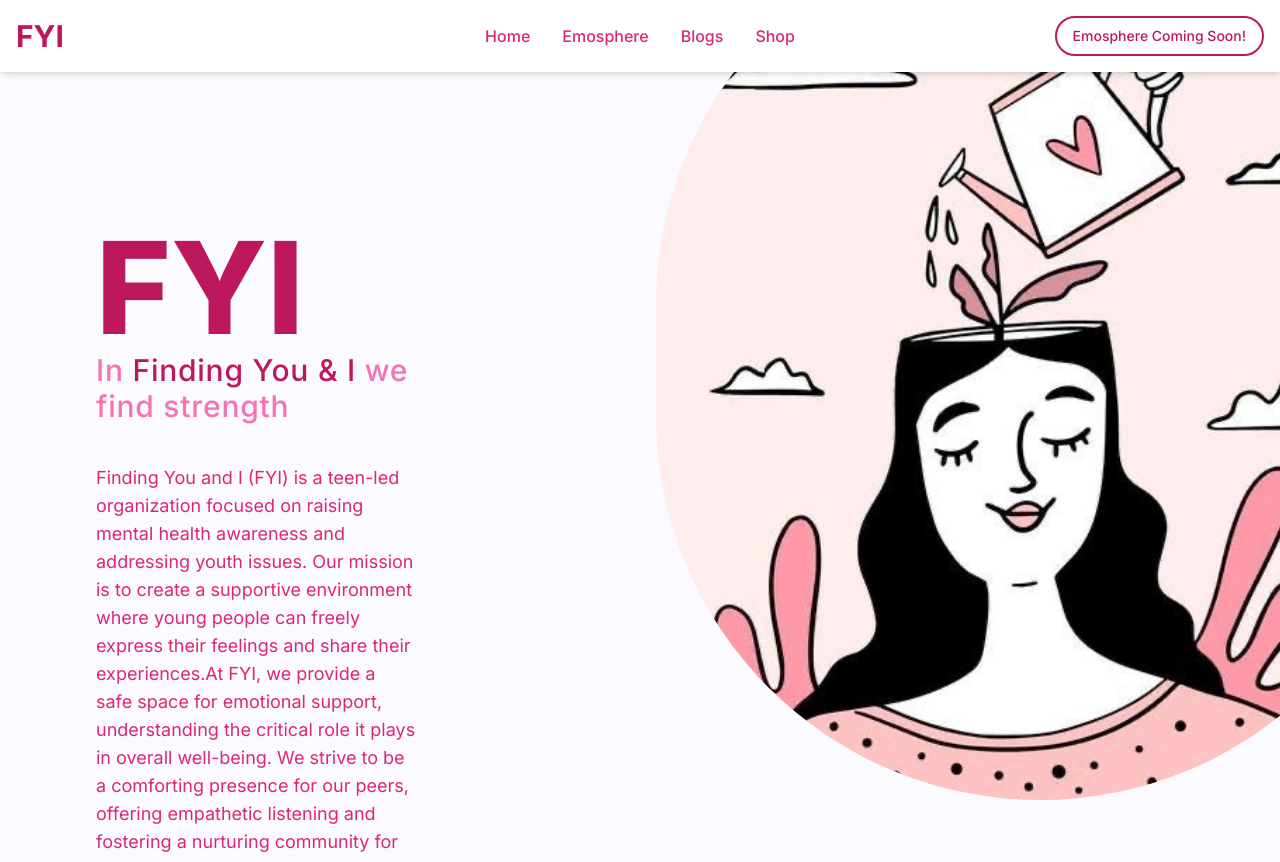
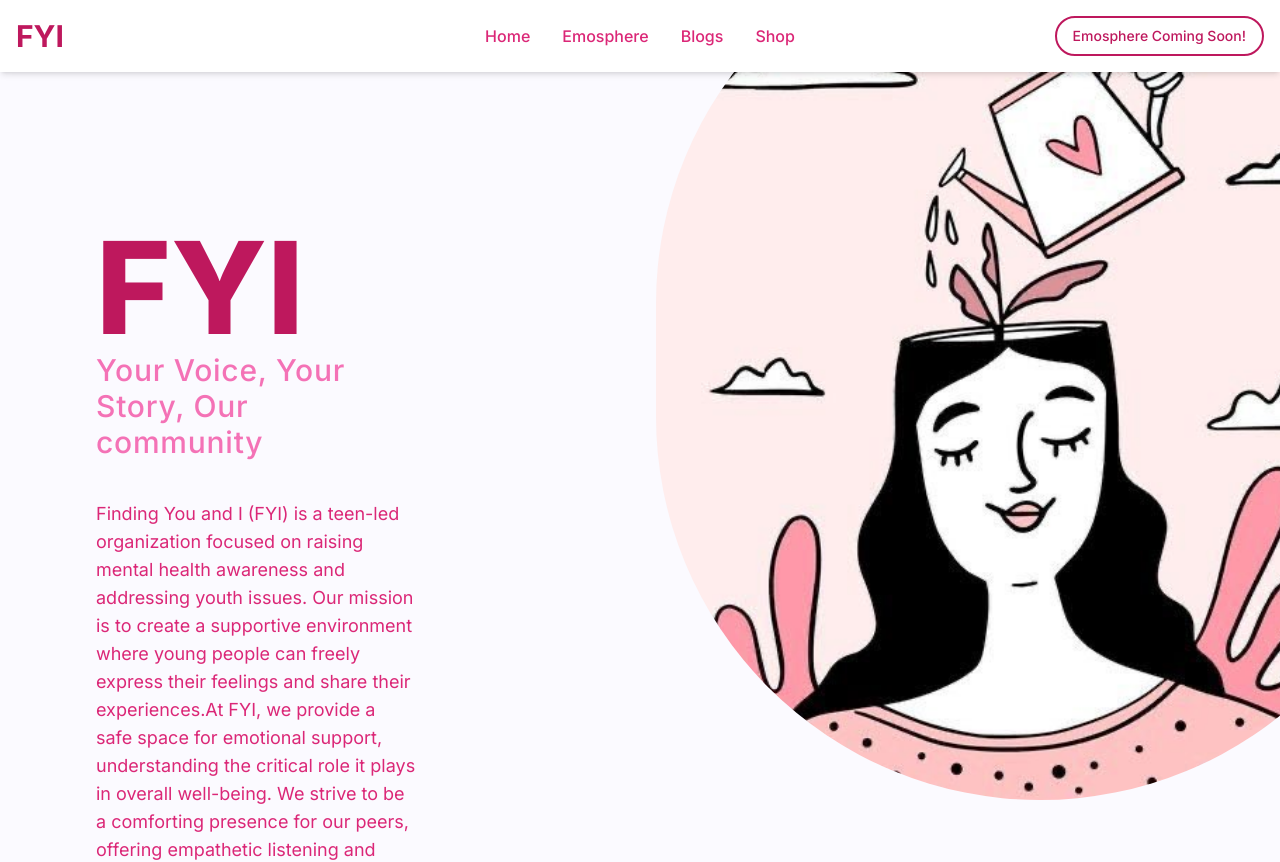
Before and after one commit to tooodle/fyiorg, a Next.js app: page / in a window 1280 px wide. Shown: the top 862 px of the page. Built offline with nearby package versions, Linux system fonts and the light colour scheme.

Commit message:
changed tagline

```diff
--- a/app/page.jsx
+++ b/app/page.jsx
@@ -18,7 +18,8 @@ export default function Home() {
               FYI
             </p>
             <p className="text-xl md:text-3xl  font-medium text-pink-400 tracking-wide">
-              In <span className="text-pink-700"> Finding You & I</span> we find strength
+              {/* In <span className="text-pink-700"> Finding You & I</span> we find strength */}
+              Your Voice, Your Story, Our community
             </p>
             <p className="w-full md:w-3/3 md:mt-10 mt-5 text-pink-600 md:text-lg text-base ">
               Finding You and I (FYI) is a teen-led organization focused on raising
```
